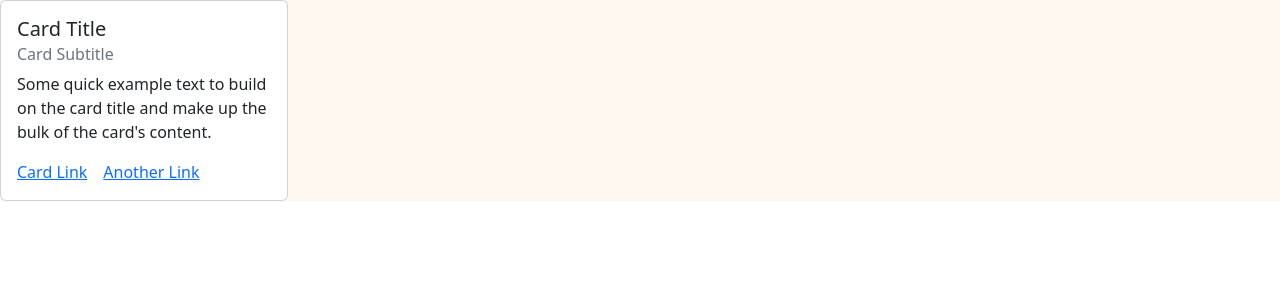
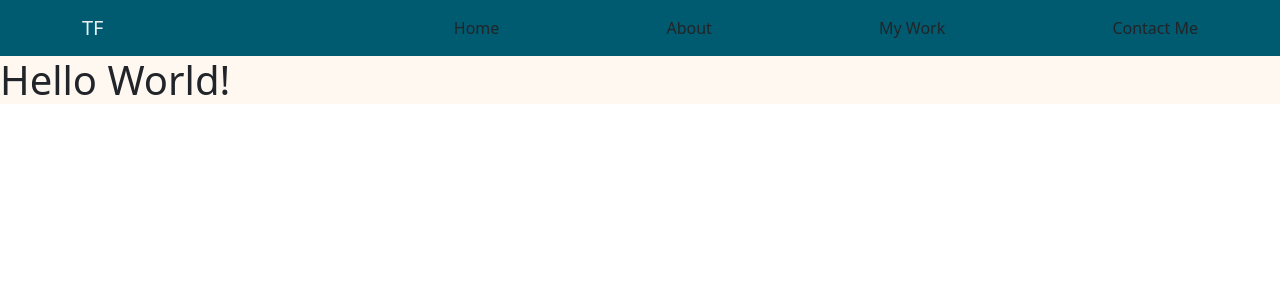
Before and after one commit to taylorgr92/my-website, a React (Create React App) app: page / in a window 1280 px wide. Shown: the top 300 px of the page. Built offline with nearby package versions, Linux system fonts and the light colour scheme.

Commit message:
main section margins

```diff
--- a/src/App.js
+++ b/src/App.js
@@ -1,14 +1,14 @@
 import React from 'react';
 import {Route, Routes} from "react-router-dom";
-// import NavDirect from "./components/NavDirect.js"
+import NavDirect from "./components/NavDirect.js"
 import MainSect from "./components/MainSect.js"
 import './styles.css'
 
 const App = () =>{
+
   return (
     <div>
-
-
+   <NavDirect/>
       <Routes>
         <Route path="/" element={ <MainSect/> } />
         <Route path="/home" element={ <MainSect/> } />
@@ -17,4 +17,5 @@ const App = () =>{
   );
 }
 
+
 export default App;
--- a/src/components/MainSect.js
+++ b/src/components/MainSect.js
@@ -4,20 +4,8 @@ import Card from "react-bootstrap/Card";
 const MainSect = () => {
   return (
     <section id="main-section">
-      <Card style={{ width: "18rem" }}>
-        <Card.Body>
-          <Card.Title>Card Title</Card.Title>
-          <Card.Subtitle className="mb-2 text-muted">
-            Card Subtitle
-          </Card.Subtitle>
-          <Card.Text>
-            Some quick example text to build on the card title and make up the
-            bulk of the card's content.
-          </Card.Text>
-          <Card.Link href="#">Card Link</Card.Link>
-          <Card.Link href="#">Another Link</Card.Link>
-        </Card.Body>
-      </Card>
+
+        <h1>Hello World!</h1>
 
     </section>
   );
--- a/src/components/NavDirect.js
+++ b/src/components/NavDirect.js
@@ -1,19 +1,23 @@
 import React from "react";
-import {Navbar, Container} from 'react-bootstrap';
+import {Navbar, Container, Nav} from 'react-bootstrap';
+
 const NavDirect = () => {
+  return(
   <div>
-    <Navbar id= "nav-menu">
+    <Navbar id= "nav-menu" sticky="top">
         <Container>
-          <Navbar.Brand href="#home">Brand link</Navbar.Brand>
+          <Navbar.Brand id= "nav-brand" href="#home">TF</Navbar.Brand>
+          <Nav className= "ml-auto"/>
+          <Nav.Link href="#home">Home</Nav.Link>
+            <Nav.Link href="#link">About</Nav.Link>
+            <Nav.Link href="#link">My Work</Nav.Link>
+            <Nav.Link href="#link">Contact Me</Nav.Link>
         </Container>
       </Navbar>
-      <br />
-      <Navbar bg="light">
-        <Container>
-          <Navbar.Brand>Brand text</Navbar.Brand>
-        </Container>
-        </Navbar>
+
+
         </div>
+  )
 };
 
 export default NavDirect;
--- a/src/styles.css
+++ b/src/styles.css
@@ -21,8 +21,17 @@
 
 #main-section {
   background-color: var(--peach);
+  max-height:100%;
+  margin-right:auto;
+  margin-left:auto;
 }
 
 #nav-menu{
-background-color: var(--navy-blue)
+background-color: var(--navy-blue);
+
+
 }
+
+#nav-brand{
+  color: #ffffffe7;
+}
```
